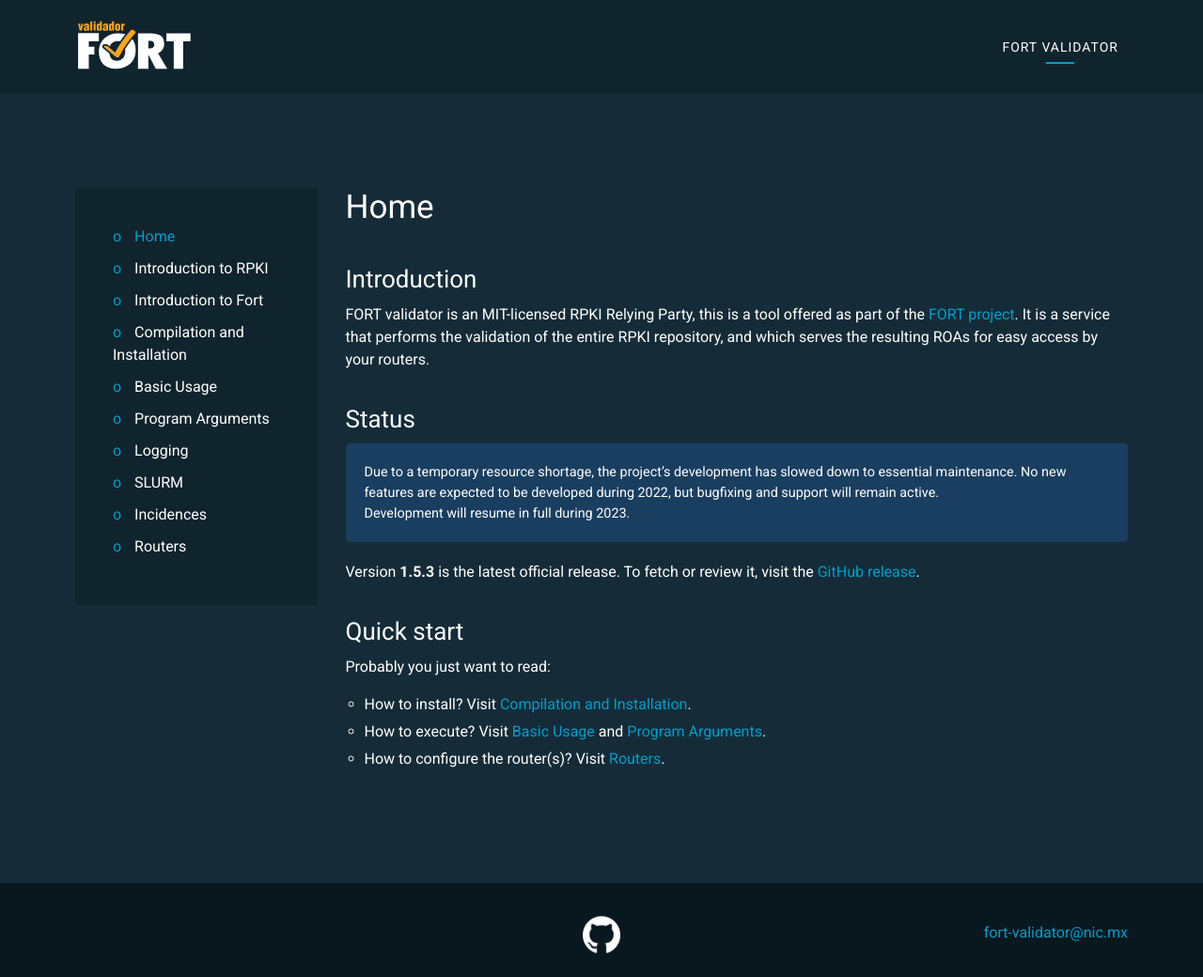
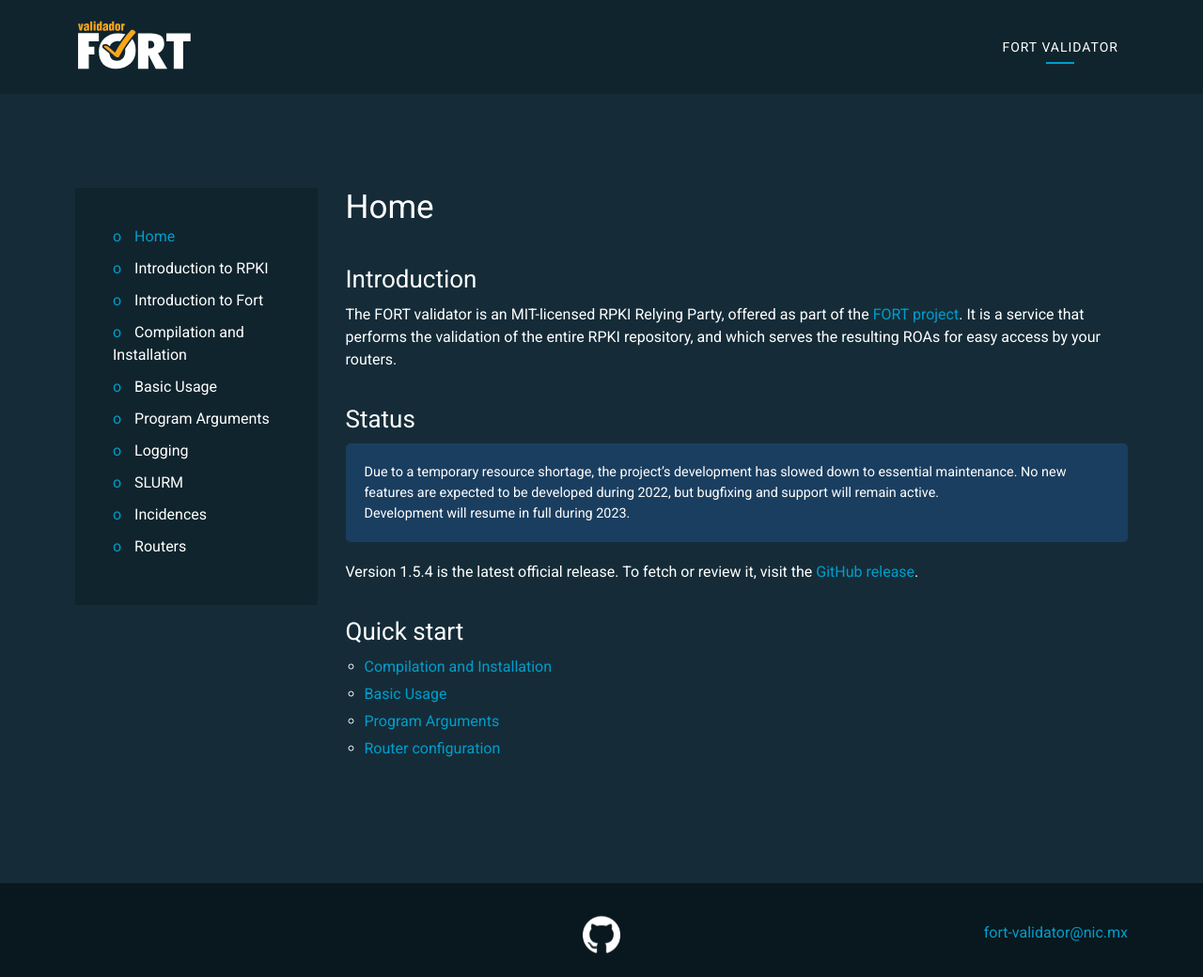
Before and after one commit to NICMx/FORT-validator, a Jekyll site: the page built from docs/index.md, in a window 1280 px wide and 1040 px high. Shown: the whole window at 94% size. Built offline with Jekyll 4.4.1, drawn with Linux system fonts in a browser that asks for light colours.

Commit message:
Protocolary updates for release 1.5.4

```diff
--- a/docs/_config.yml
+++ b/docs/_config.yml
@@ -8,7 +8,7 @@ defaults:
       layout: "default"
       image: "/img/logo_validador_og.png"
 
-fort-latest-version: 1.5.3
+fort-latest-version: 1.5.4
 plugins:
   - jekyll-seo-tag
   - jekyll-sitemap
--- a/docs/index.md
+++ b/docs/index.md
@@ -7,7 +7,7 @@ descrption: FORT validator is an RPKI Relying Party, a tool offered as part of t
 
 ## Introduction
 
-FORT validator is an MIT-licensed RPKI Relying Party, this is a tool offered as part of the [FORT project](https://www.fortproject.net/). It is a service that performs the validation of the entire RPKI repository, and which serves the resulting ROAs for easy access by your routers.
+The FORT validator is an MIT-licensed RPKI Relying Party, offered as part of the [FORT project](https://www.fortproject.net/). It is a service that performs the validation of the entire RPKI repository, and which serves the resulting ROAs for easy access by your routers.
 
 ## Status
 
@@ -15,11 +15,11 @@ FORT validator is an MIT-licensed RPKI Relying Party, this is a tool offered as
 >
 > Development will resume in full during 2023.
 
-Version **{{ site.fort-latest-version }}** is the latest official release. To fetch or review it, visit the [GitHub release](https://github.com/NICMx/FORT-validator/releases/tag/{{ site.fort-latest-version }}){:target="_blank"}.
+Version {{ site.fort-latest-version }} is the latest official release. To fetch or review it, visit the [GitHub release](https://github.com/NICMx/FORT-validator/releases/tag/{{ site.fort-latest-version }}){:target="_blank"}.
 
 ## Quick start
 
-Probably you just want to read:
-- How to install? Visit [Compilation and Installation](installation.html).
-- How to execute? Visit [Basic Usage](run.html) and [Program Arguments](usage.html).
-- How to configure the router(s)? Visit [Routers](routers.html).
+- [Compilation and Installation](installation.html)
+- [Basic Usage](run.html)
+- [Program Arguments](usage.html)
+- [Router configuration](routers.html)
```
Also changed, not shown: 2 other files.
